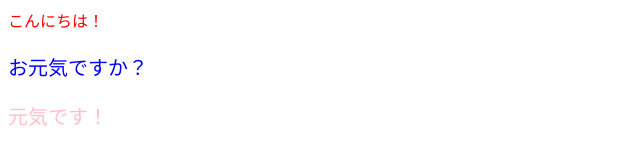
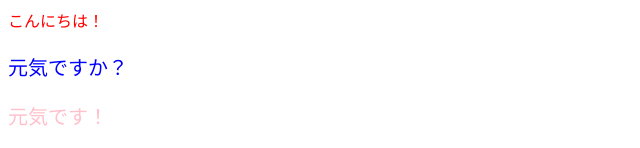
Before and after one commit to rtake/myapp, a React (Create React App) app: page / in a window 1280 px wide. Shown: the top 148 px of the page, without its empty margins (0-640 px from the left). Built offline with nearby package versions, Linux system fonts and the light colour scheme.

Commit message:
ColoredMessage の引数にpropsを指定

```diff
--- a/src/App.jsx
+++ b/src/App.jsx
@@ -13,7 +13,7 @@ export const App = () => {
     return (
         <div>
             <hl style={{ color: "red" }}>こんにちは！</hl>
-            <ColoredMessage/>
+            <ColoredMessage color="blue" message="元気ですか？" />
             <p style={contentPinkStyle}>元気です！</p>
             <button onClick={onClickButton}>ボタン</button>
         </div>
--- a/src/components/ColoredMessage.jsx
+++ b/src/components/ColoredMessage.jsx
@@ -1,8 +1,8 @@
-export const ColoredMessage = () => {
+export const ColoredMessage = (props) => {
     const contentStyle = {
-        color: "blue",
+        color: props.color,
         fontSize: "20px"
     };
 
-    return <p style={contentStyle}>お元気ですか？</p>;
+    return <p style={contentStyle}>{props.message}</p>;
 }
```
